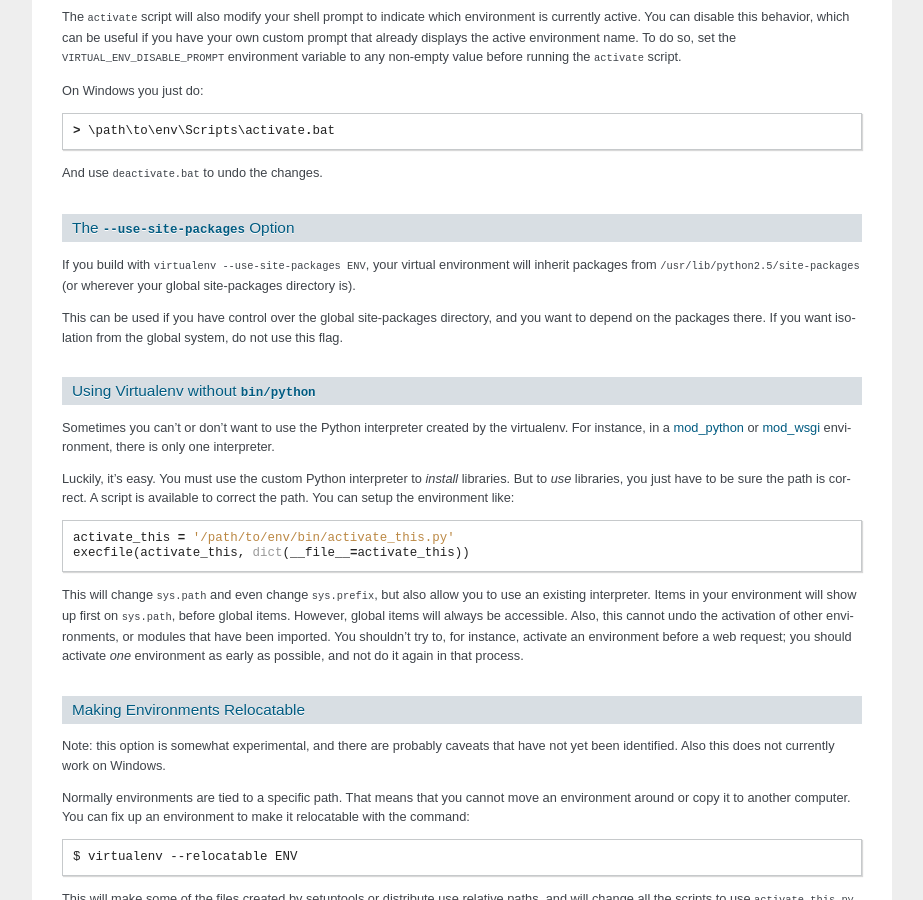
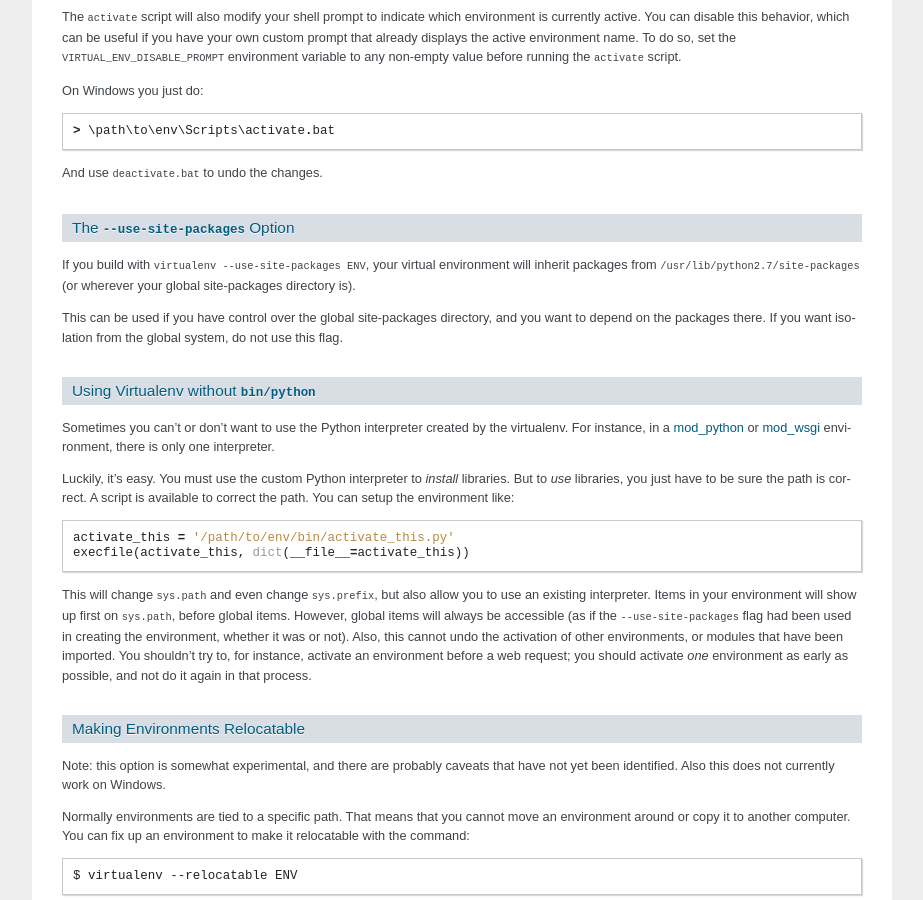
Before and after one commit to pypa/virtualenv, a Sphinx documentation site: the page built from docs/index.txt, in a window 1280 px wide and 900 px high, scrolled down 3039 px. Shown: the whole window, without its empty margins (198-1121 px from the left). Built offline with Sphinx 7.4.7, drawn with Linux system fonts in a browser that asks for light colours.

Commit message:
Doc updates.

```diff
--- a/docs/index.txt
+++ b/docs/index.txt
@@ -211,7 +211,7 @@
 ~~~~~~~~~~~~~~~~~~~~~~~~~~~~~~~~~
 
 If you build with ``virtualenv --use-site-packages ENV``, your virtual
-environment will inherit packages from ``/usr/lib/python2.5/site-packages``
+environment will inherit packages from ``/usr/lib/python2.7/site-packages``
 (or wherever your global site-packages directory is).
 
 This can be used if you have control over the global site-packages directory,
@@ -237,10 +237,12 @@
 This will change ``sys.path`` and even change ``sys.prefix``, but also allow
 you to use an existing interpreter.  Items in your environment will show up
 first on ``sys.path``, before global items.  However, global items will
-always be accessible.  Also, this cannot undo the activation of other
-environments, or modules that have been imported.  You shouldn't try to, for
-instance, activate an environment before a web request; you should activate
-*one* environment as early as possible, and not do it again in that process.
+always be accessible (as if the ``--use-site-packages`` flag had been used
+in creating the environment, whether it was or not).  Also, this cannot undo
+the activation of other environments, or modules that have been imported.
+You shouldn't try to, for instance, activate an environment before a web
+request; you should activate *one* environment as early as possible, and not
+do it again in that process.
 
 Making Environments Relocatable
 ~~~~~~~~~~~~~~~~~~~~~~~~~~~~~~~
--- a/docs/news.txt
+++ b/docs/news.txt
@@ -4,14 +4,14 @@
 Next release (1.7) schedule
 ~~~~~~~~~~~~~~~~~~~~~~~~~~~
 
-Beta release mid-July 2011, final release early August.
+Beta release November 2011, final release December.
 
 Next release
 ~~~~~~~~~~~~
 
 * Made ``--no-site-packages`` behavior the default behavior.  The
   ``--no-site-packages`` flag is still permitted, but displays a warning when
-  used.
+  used. Thanks Chris McDonough.
 
 * New flag: ``--use-site-packages``; this flag should be passed to get the
   previous default global-site-package-including behavior back.
```
